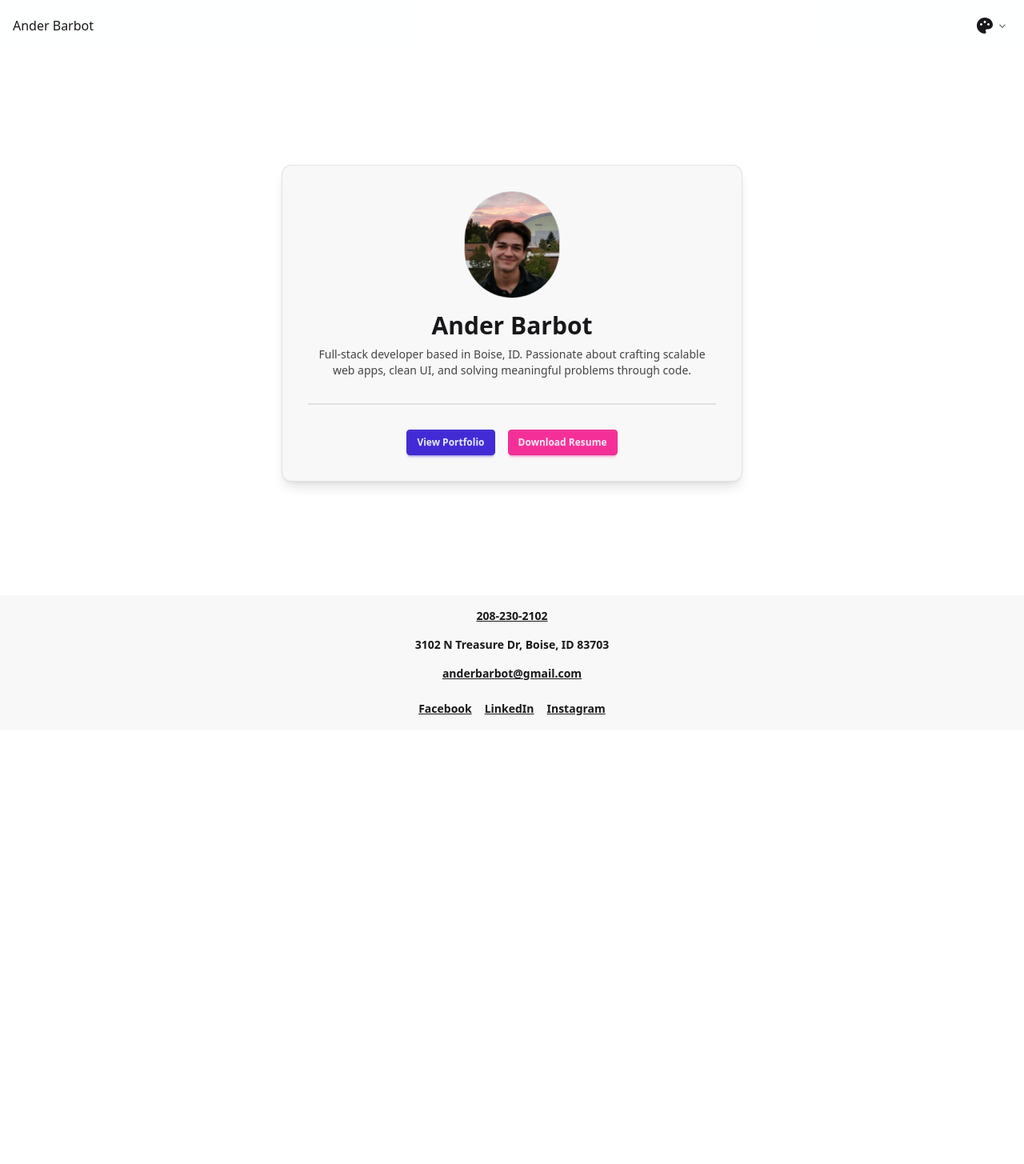
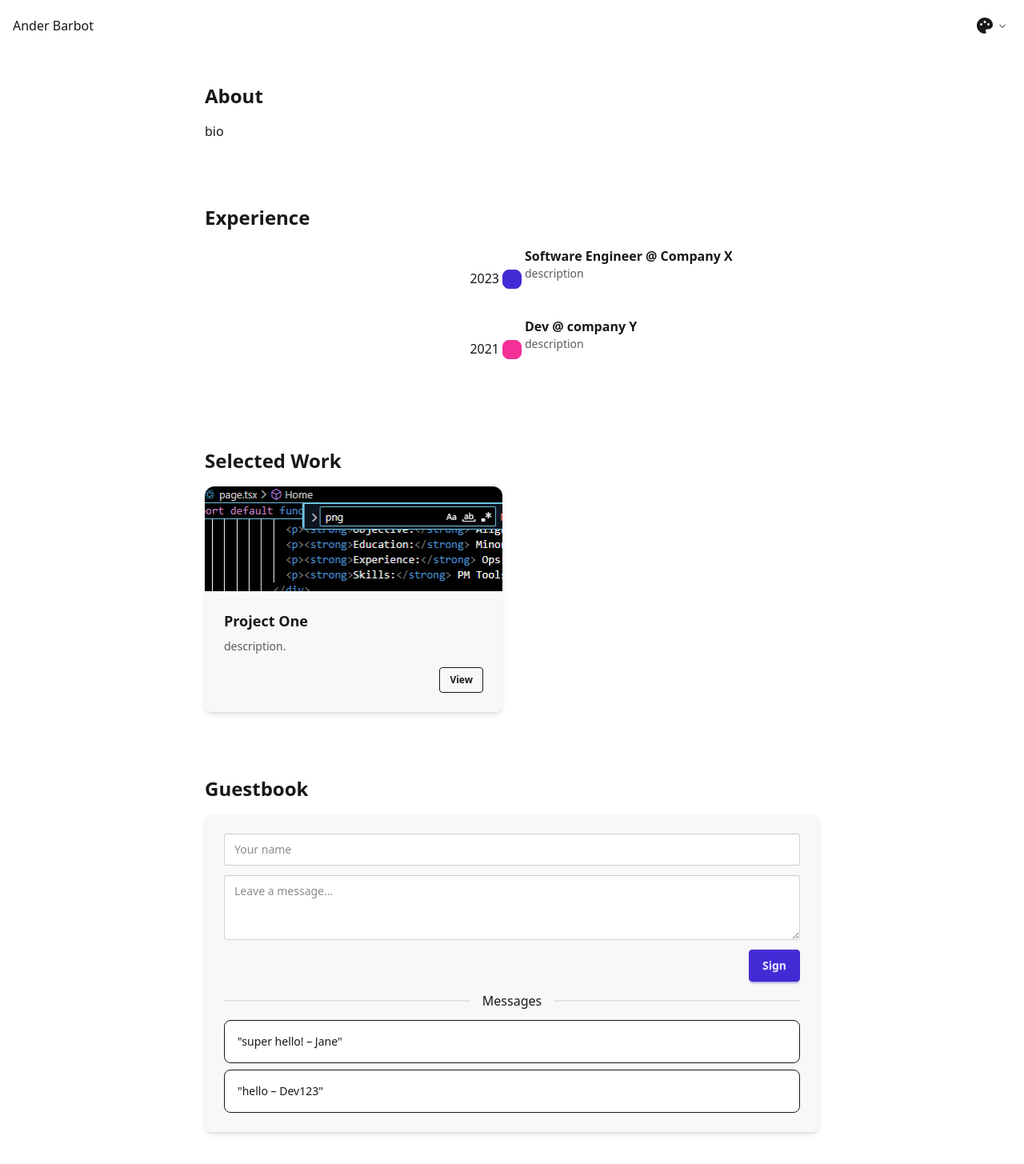
Before and after one commit to AnderBarbot/ander-portfolio, a Next.js app: page / in a window 1280 px wide. Shown: the whole page at 80% size. Before the commit the page ends 912 px from the top, so only its background shows below. Built offline with nearby package versions, Linux system fonts and the light colour scheme.

Commit message:
revamp step 1

```diff
--- a/src/app/layout.tsx
+++ b/src/app/layout.tsx
@@ -31,7 +31,6 @@ export default function RootLayout({
         <ThemeProvider attribute="data-theme" defaultTheme="system" enableSystem={true}>
           <Navbar />
           <main className="min-h-[calc(100vh-120px)] flex flex-col">{children}</main>
-          <Footer />
         </ThemeProvider>
       </body>
     </html>
--- a/src/app/page.tsx
+++ b/src/app/page.tsx
@@ -3,38 +3,100 @@ import Link from "next/link";
 
 export default function Home() {
   return (
-    <div className="w-full flex flex-col gap-10 items-center justify-center m-auto p-5">
-      {/* Hero Section */}
-      <div className="bg-base-200 p-8 rounded-xl shadow-lg border border-base-content/10 max-w-xl w-full text-center">
-        <div className="flex justify-center mb-4">
-          <Image
-            src="/profile1.jpg"
-            width={120}
-            height={120}
-            alt="Ander Barbot"
-            className="rounded-full border border-base-content/20"
-          />
-        </div>
-        <h1 className="text-3xl font-bold">Ander Barbot</h1>
-        <p className="text-sm mt-2 opacity-80">
-          Full-stack developer based in Boise, ID. Passionate about crafting scalable web apps, clean UI, and solving meaningful problems through code.
-        </p>
-        <div className="divider my-6"></div>
-        <div className="flex flex-wrap gap-4 justify-center">
-          <Link href="/business" className="btn btn-primary btn-sm">
-            View Portfolio
-          </Link>
-          <a
-            href="/AnderBarbotResume.pdf"
-            className="btn btn-secondary btn-sm"
-            target="_blank"
-            rel="noopener noreferrer"
-            download
-          >
-            Download Resume
-          </a>
-        </div>
+    <main className="w-full min-h-screen bg-base-100 text-base-content flex justify-center px-4 py-10 overflow-x-hidden">
+      <div className="w-full max-w-3xl flex flex-col gap-20">
+
+
+
+        {/* ABOUT SECTION */}
+        <section id="about" className="scroll-mt-20">
+          <div className="prose max-w-none">
+            <h2 className="text-2xl font-bold mb-4">About</h2>
+            <p>
+              bio
+            </p>
+          </div>
+        </section>
+
+
+
+        {/* EXPERIENCE SECTION */}
+        <section id="experience" className="scroll-mt-20">
+          <h2 className="text-2xl font-bold mb-4">Experience</h2>
+          <ul className="timeline timeline-vertical">
+            <li>
+              <div className="timeline-start">2023</div>
+              <div className="timeline-middle">
+                <div className="badge badge-primary"></div>
+              </div>
+              <div className="timeline-end mb-10">
+                <h3 className="font-semibold">Software Engineer @ Company X</h3>
+                <p className="text-sm opacity-70">description</p>
+              </div>
+            </li>
+            <li>
+              <div className="timeline-start">2021</div>
+              <div className="timeline-middle">
+                <div className="badge badge-secondary"></div>
+              </div>
+              <div className="timeline-end mb-10">
+                <h3 className="font-semibold">Dev @ company Y</h3>
+                <p className="text-sm opacity-70">description</p>
+              </div>
+            </li>
+            {/* Add more as needed */}
+          </ul>
+        </section>
+
+
+
+
+        {/* WORK SECTION */}
+        <section id="work" className="scroll-mt-20">
+          <h2 className="text-2xl font-bold mb-4">Selected Work</h2>
+          <div className="grid grid-cols-1 sm:grid-cols-2 gap-6">
+            {/* Work Card */}
+            <div className="card bg-base-200 shadow-md">
+              <figure>
+                <Image src="/project1.png" alt="Project 1" width={400} height={250} className="rounded-t-xl object-cover" />
+              </figure>
+              <div className="card-body">
+                <h3 className="card-title">Project One</h3>
+                <p className="text-sm opacity-70">description.</p>
+                <div className="card-actions justify-end mt-2">
+                  <Link href="#" className="btn btn-sm btn-outline">View</Link>
+                </div>
+              </div>
+            </div>
+            {/* Duplicate for more work */}
+          </div>
+        </section>
+
+
+
+        {/* GUESTBOOK SECTION */}
+        <section id="guestbook" className="scroll-mt-20">
+          <h2 className="text-2xl font-bold mb-4">Guestbook</h2>
+          <div className="bg-base-200 p-6 rounded-lg shadow-md space-y-4">
+            <form className="flex flex-col gap-3">
+              <input type="text" placeholder="Your name" className="input input-bordered w-full" />
+              <textarea placeholder="Leave a message..." className="textarea textarea-bordered w-full" rows={3}></textarea>
+              <button type="submit" className="btn btn-primary self-end">Sign</button>
+            </form>
+
+
+            <div className="divider">Messages</div>
+            <div className="space-y-2">
+              <div className="bg-base-100 p-4 rounded-lg border">
+                <p className="text-sm">"super hello! – Jane"</p>
+              </div>
+              <div className="bg-base-100 p-4 rounded-lg border">
+                <p className="text-sm">"hello – Dev123"</p>
+              </div>
+            </div>
+          </div>
+        </section>
       </div>
-    </div>
+    </main>
   );
 }
```
Also changed, not shown: public/project1.png (added), 1 other file (tests, documents, lock files or other folders).
